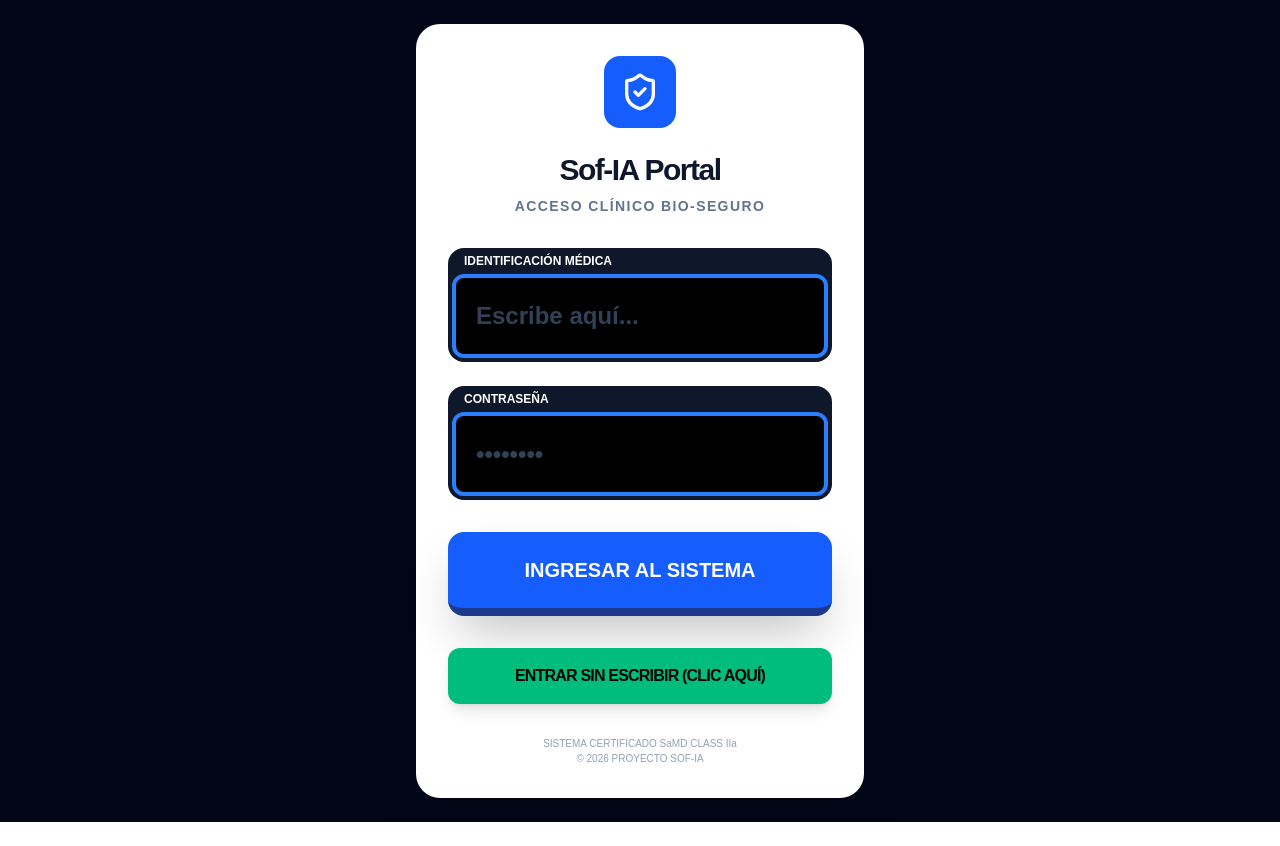
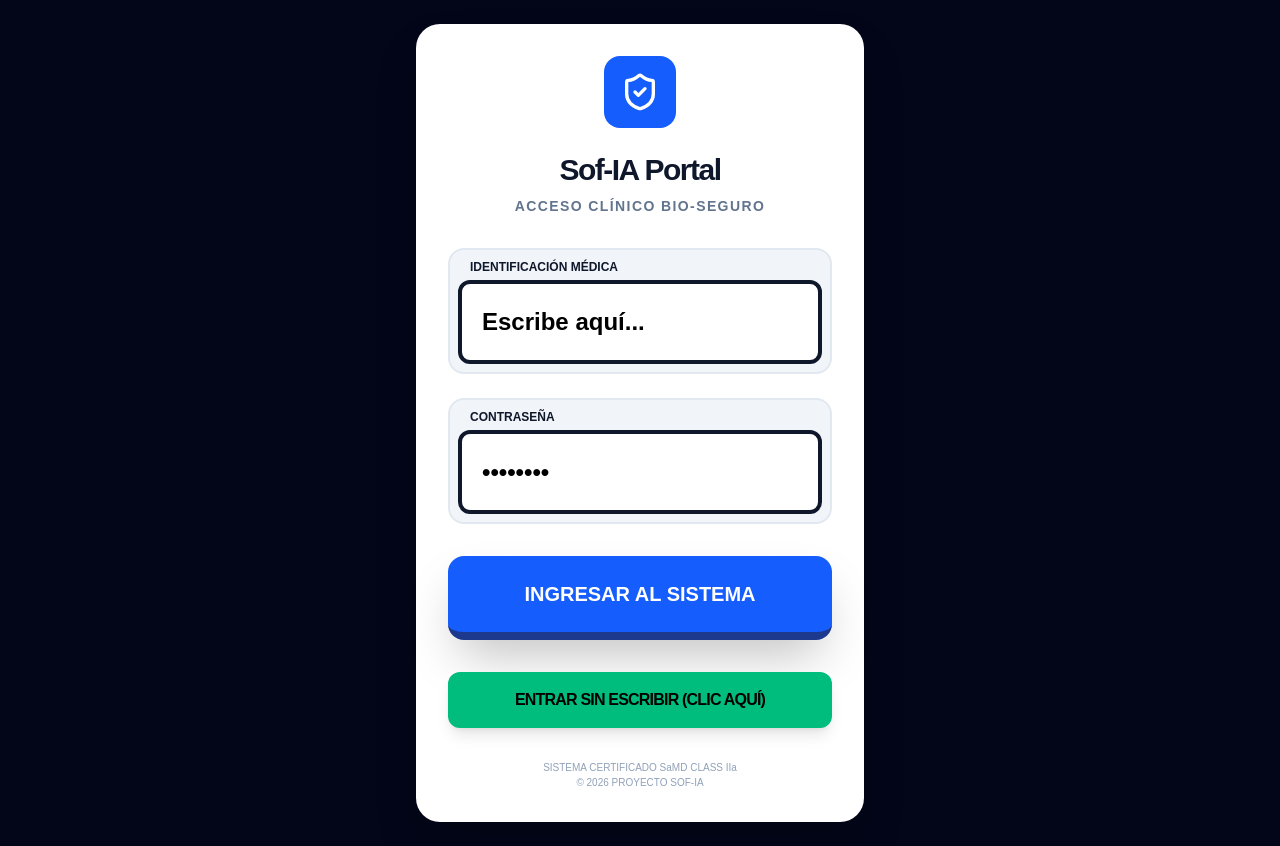
Before and after one commit to miguel1098703887-lgtm/sof-ia-dashboard, a Next.js app: page /sof-ia-dashboard/ in a window 1280 px wide. Before the commit the page ends 822 px from the top, so only its background shows below. Built offline with nearby package versions, Linux system fonts and the light colour scheme.

Commit message:
Reset to ultra-high contrast black text on white background

```diff
--- a/app/page.tsx
+++ b/app/page.tsx
@@ -125,24 +125,24 @@ export default function SofIAApp() {
           <p className="text-center text-slate-500 text-sm mb-8 uppercase font-bold tracking-widest">Acceso Clínico Bio-Seguro</p>
 
           <div className="space-y-6">
-            <div className="bg-slate-900 p-1 rounded-2xl">
-              <label className="text-[12px] font-black text-white uppercase ml-3 block mb-1">Identificación Médica</label>
+            <div className="bg-slate-100 p-2 rounded-2xl border-2 border-slate-200">
+              <label className="text-[12px] font-black text-slate-900 uppercase ml-3 block mb-1">Identificación Médica</label>
               <input
                 type="text"
                 placeholder="Escribe aquí..."
-                className="w-full p-5 bg-black border-4 border-blue-500 rounded-xl outline-none focus:ring-4 focus:ring-white transition-all font-black text-[24px] text-white block placeholder:text-slate-700"
-                style={{ color: '#FFFFFF', backgroundColor: '#000000', caretColor: '#FFFFFF', opacity: 1 }}
+                className="w-full p-5 bg-white border-4 border-slate-900 rounded-xl outline-none focus:ring-4 focus:ring-blue-500 transition-all font-black text-[24px] text-black block placeholder:text-slate-400"
+                style={{ color: '#000000', backgroundColor: '#FFFFFF', opacity: 1, WebkitTextFillColor: '#000000' }}
                 value={loginId}
                 onChange={(e) => setLoginId(e.target.value)}
               />
             </div>
-            <div className="bg-slate-900 p-1 rounded-2xl">
-              <label className="text-[12px] font-black text-white uppercase ml-3 block mb-1">Contraseña</label>
+            <div className="bg-slate-100 p-2 rounded-2xl border-2 border-slate-200">
+              <label className="text-[12px] font-black text-slate-900 uppercase ml-3 block mb-1">Contraseña</label>
               <input
                 type="password"
                 placeholder="••••••••"
-                className="w-full p-5 bg-black border-4 border-blue-500 rounded-xl outline-none focus:ring-4 focus:ring-white transition-all font-black text-[24px] text-white block placeholder:text-slate-700"
-                style={{ color: '#FFFFFF', backgroundColor: '#000000', caretColor: '#FFFFFF', opacity: 1 }}
+                className="w-full p-5 bg-white border-4 border-slate-900 rounded-xl outline-none focus:ring-4 focus:ring-blue-500 transition-all font-black text-[24px] text-black block placeholder:text-slate-400"
+                style={{ color: '#000000', backgroundColor: '#FFFFFF', opacity: 1, WebkitTextFillColor: '#000000' }}
                 value={loginPass}
                 onChange={(e) => setLoginPass(e.target.value)}
               />
```
